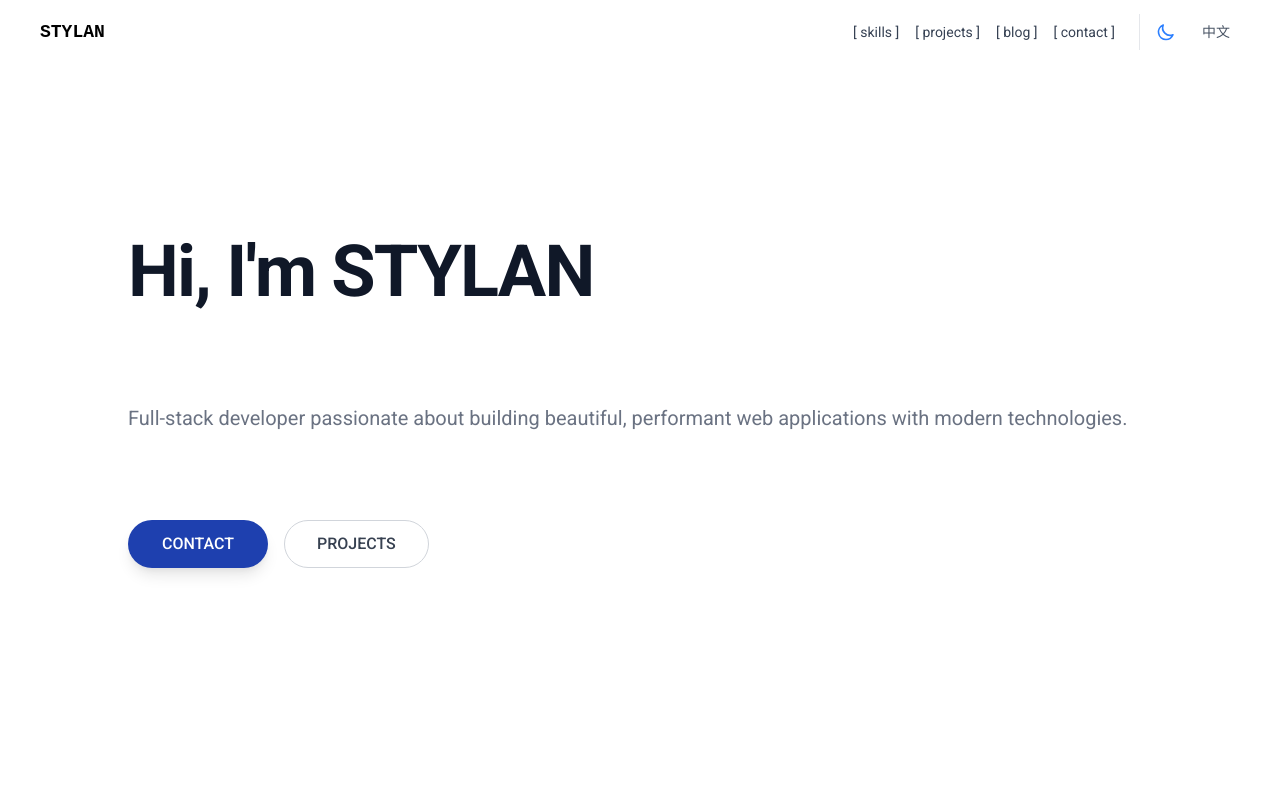
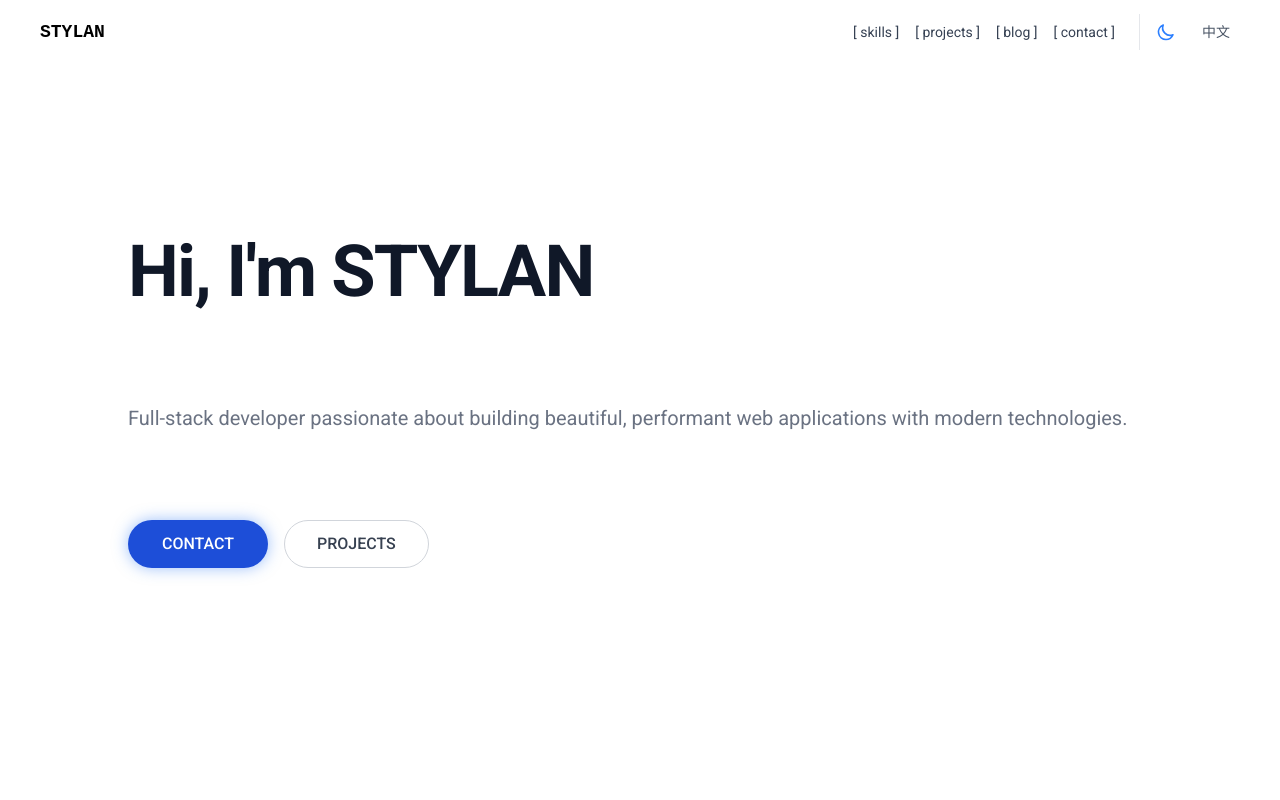
Before and after one commit to duan-deqing/duan-deqing.github.io, a React (Vite) app: page / in a window 1280 px wide. In both pictures the pointer is over the link 198 px from the left and 544 px from the top of the page. Shown: the top 800 px of the page. Built offline with nearby package versions, Linux system fonts and the light colour scheme; a web font is replaced by a local one.

Commit message:
ver 1.3.3 - 更新了按钮的样式

```diff
--- a/package.json
+++ b/package.json
@@ -1,7 +1,7 @@
 {
   "name": "stylan_site",
   "private": true,
-  "version": "1.3.2",
+  "version": "1.3.3",
   "type": "module",
   "scripts": {
     "dev": "vite",
--- a/src/config.js
+++ b/src/config.js
@@ -146,8 +146,8 @@ const config = {
   contact: {
     title: { en: "Get in Touch", zh: "联系我" },
     description: {
-      en: "I'm always open to new opportunities and collaborations. Feel free to reach out!",
-      zh: "我始终对新的机会和合作持开放态度。欢迎联系我！",
+      en: "I am always open to new opportunities and look forward to hearing from you. Any ideas for collaboration are welcome.",
+      zh: "持续拥抱新机遇，期待你的消息，任何合作想法都欢迎。",
     },
     // 邮箱地址
     email: "duan-deqing@foxmail.com",
--- a/src/index.css
+++ b/src/index.css
@@ -281,9 +281,8 @@ a {
 }
 
 .btn-primary:hover {
-  background-color: #1e40af;
-  box-shadow: 0 10px 15px -3px rgba(0, 0, 0, 0.1),
-    0 4px 6px -2px rgba(0, 0, 0, 0.05);
+  background-color: #1d4ed8;
+  box-shadow: 0 0 15px rgba(59, 130, 246, 0.5);
 }
 
 .btn-primary:active {
@@ -302,11 +301,15 @@ a {
 }
 
 .btn-secondary:hover {
-  background-color: #f9fafb;
+  background-color: transparent;
+  box-shadow: 0 0 15px rgba(59, 130, 246, 0.3);
+  border-color: #93c5fd;
 }
 
 .dark .btn-secondary:hover {
-  background-color: #1f2937;
+  background-color: transparent;
+  box-shadow: 0 0 15px rgba(59, 130, 246, 0.2);
+  border-color: #3b82f6;
 }
 
 .btn-secondary:active {
```
Also changed, not shown: 48 other files (tests, documents, lock files or other folders).
